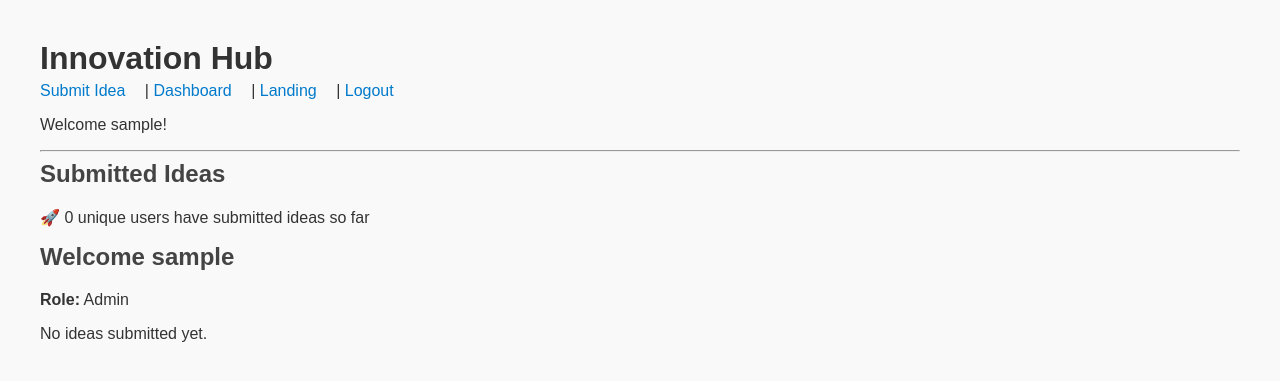
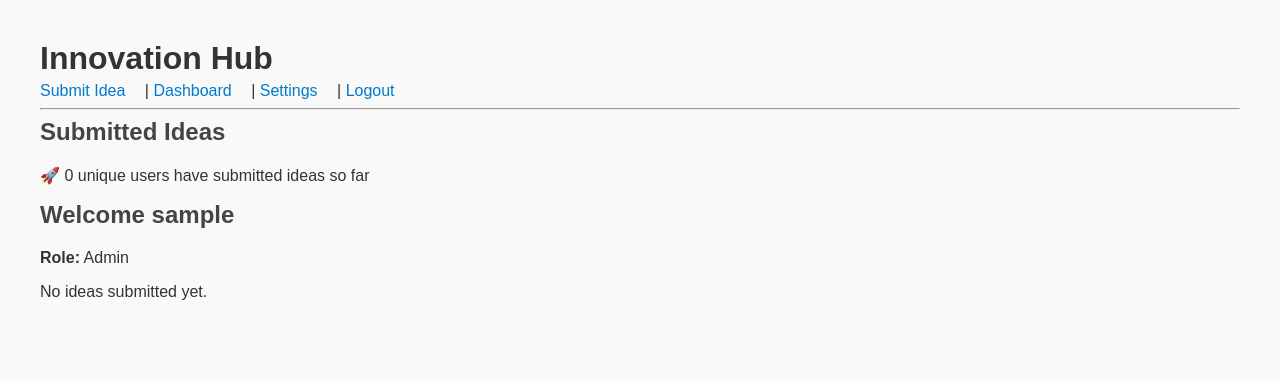
Before and after one commit to siva-sudhan/innovation_portal, a Flask app: page /dashboard in a window 1280 px wide. Shown: the top 381 px of the page. Run offline with Flask 3, Linux system fonts and the light colour scheme; the visitor is signed in with stand-in values (Sample User, id 1); data that the repository does not hold is empty.

Commit message:
Rename landing to settings and log username

```diff
--- a/app/templates/base.html
+++ b/app/templates/base.html
@@ -12,15 +12,12 @@
       <a href="{{ url_for('views.submit_idea') }}">Submit Idea</a> |
       <a href="{{ url_for('views.dashboard') }}">Dashboard</a>
       {% if session.username %}
-        | <a href="{{ url_for('views.landing') }}">Landing</a>
+        | <a href="{{ url_for('views.settings') }}">Settings</a>
         | <a href="{{ url_for('auth.logout') }}">Logout</a>
       {% else %}
         | <a href="{{ url_for('auth.login') }}">Login</a>
       {% endif %}
     </nav>
-    {% if session.username %}
-      <p>Welcome {{ session.username }}!</p>
-    {% endif %}
     <hr>
   </header>
 
--- a/app/templates/landing.html
+++ b/app/templates/settings.html
@@ -1,6 +1,6 @@
 {% extends 'base.html' %}
 
-{% block title %}Welcome{% endblock %}
+{% block title %}Settings{% endblock %}
 
 {% block content %}
   <h2>Welcome {{ session.username }}!</h2>
--- a/app/views/__init__.py
+++ b/app/views/__init__.py
@@ -9,18 +9,17 @@ from io import BytesIO
 views_bp = Blueprint('views', __name__)
 
 
-@views_bp.route('/landing', methods=['GET', 'POST'])
-def landing():
-    """Landing page shown after login allowing username updates."""
+@views_bp.route('/settings', methods=['GET', 'POST'])
+def settings():
+    """Settings page shown after login allowing username updates."""
     form = LoginForm()
     if form.validate_on_submit():
         user = form.username.data.strip()
         session['username'] = user
         session['role'] = 'admin' if is_admin(user) else 'user'
         flash('Username updated.', 'success')
-        return redirect(url_for('views.landing'))
-
-    return render_template('landing.html', form=form)
+        return redirect(url_for('views.settings'))
+    return render_template('settings.html', form=form)
 
 @views_bp.route('/', methods=['GET', 'POST'])
 def submit_idea():
@@ -35,7 +34,7 @@ def submit_idea():
             title=title,
             description=description,
             tags=tags,
-            submitter=get_current_username(),
+            submitter=session.get('username', get_current_username()),
             is_anonymous=is_anonymous,
             timestamp=datetime.utcnow()
         )
--- a/app/views/auth.py
+++ b/app/views/auth.py
@@ -13,7 +13,7 @@ def login():
         user = form.username.data.strip()
         session['username'] = user
         session['role'] = 'admin' if is_admin(user) else 'user'
-        return redirect(url_for('views.landing'))
+        return redirect(url_for('views.settings'))
 
     return render_template('login.html', form=form)
 
```
